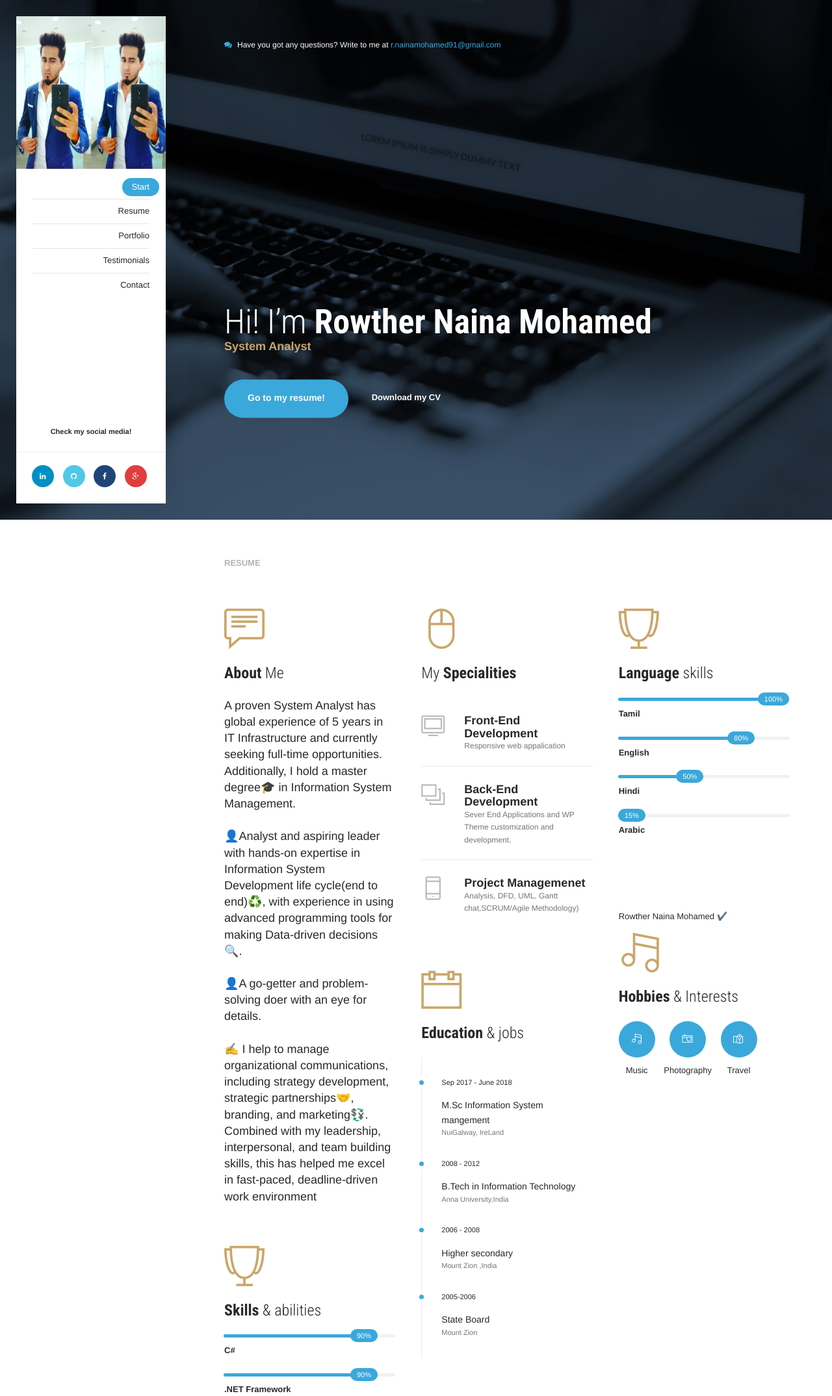
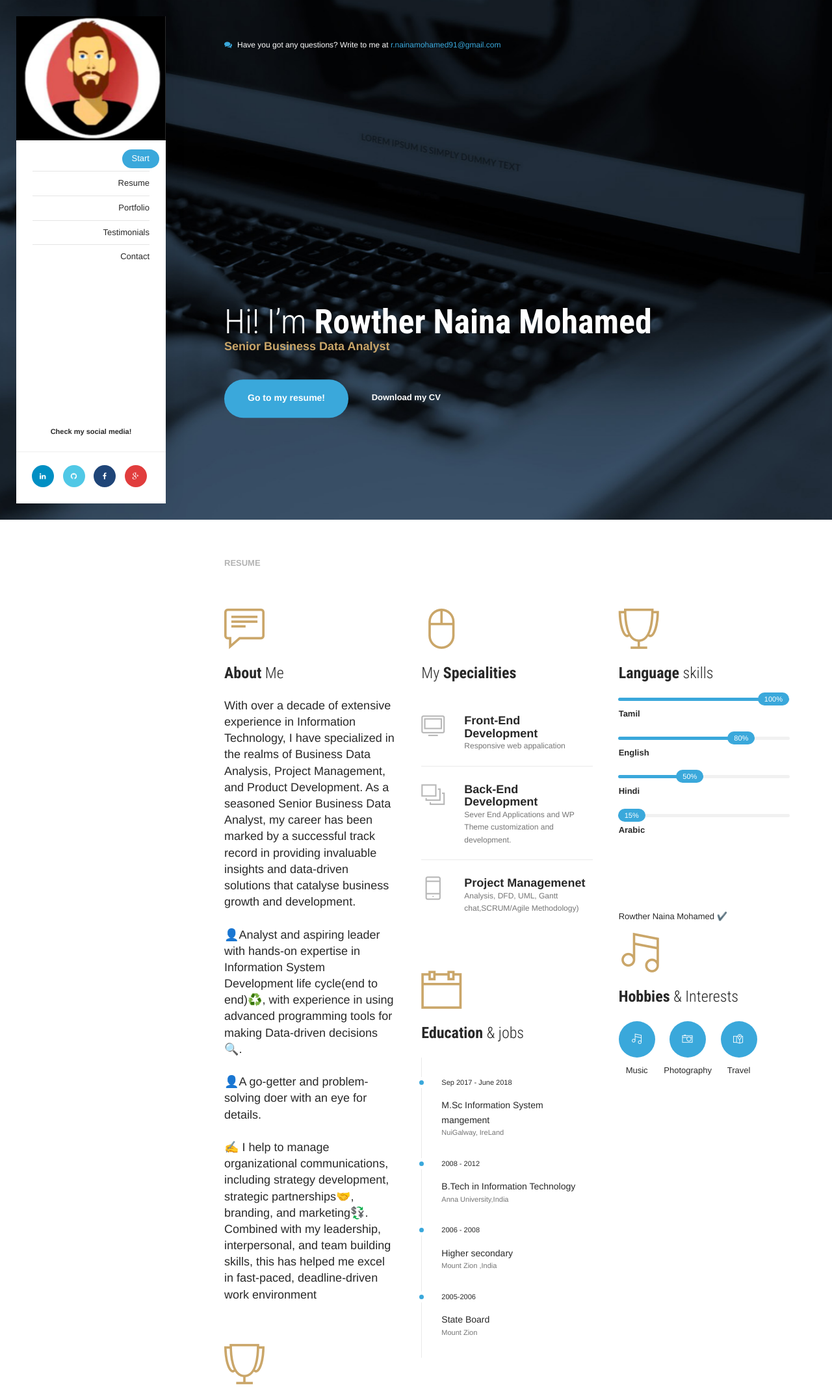
Before and after one commit to rnainamohamed91/index, a plain HTML site: page index.html in a window 1280 px wide. Shown: the top 2149 px of the page at 65% size. Drawn offline with Linux system fonts and the light colour scheme; some packages are replaced by stand-ins of ours; no server answers.

Commit message:
Update index.html

```diff
--- a/index.html
+++ b/index.html
@@ -46,7 +46,7 @@
 
     <!-- Photo -->
     <div class="photo">
-        <img src="assets/img/photos/linkedin pic 2 (1).jpg" alt="...">
+        <img src="assets/img/photos/123.PNG" alt="...">
     </div>
 
     <!-- Navigation -->
@@ -96,9 +96,9 @@
         <!-- Middle -->
         <div class="container container-wide v-bottom padding-v-80">
             <h1 class="text-lg margin-b-0">Hi! I’m <strong>Rowther Naina Mohamed</strong></h1>
-            <h5 class="text-tertiary margin-b-40">System Analyst</h5>
+            <h5 class="text-tertiary margin-b-40">Senior Business Data Analyst</h5>
             <span data-target="local-scroll"><a href="#resume" class="btn btn-lg btn-primary animated" data-animation="bounceIn"><span>Go to my resume!</span><i class="ti-arrow-down"></i></a></span>
-            <a href="assets/resume Network 3.1.pdf" class="btn btn-link" download><span>Download my CV</span><i
+            <a href="assets/Rowther_SBDA1.pdf" class="btn btn-link" download><span>Download my CV</span><i
                     class="ti-file"></i></a>
         </div>
 
@@ -121,7 +121,8 @@
                         <span class="icon animated" data-animation="fadeInDown"><i class="ti-comment-alt text-tertiary"></i></span>
                         <h4><strong>About</strong> Me</h4>
                         <p class="lead">
-                       A proven System Analyst has global experience of 5 years in IT Infrastructure and currently seeking full-time opportunities. Additionally, I hold a master degree🎓 in Information System Management.<br>
+                       With over a decade of extensive experience in Information Technology, I have specialized in the realms of Business Data Analysis, Project Management, and Product Development. As a seasoned Senior Business Data Analyst, my career has been marked by a successful track record in providing invaluable insights and data-driven solutions that catalyse business growth and development.
+<br>
 
 </br>
 👤Analyst and aspiring leader with hands-on expertise in Information System Development life cycle(end to end)♻️, with experience in using advanced programming tools for making Data-driven decisions🔍.
```
